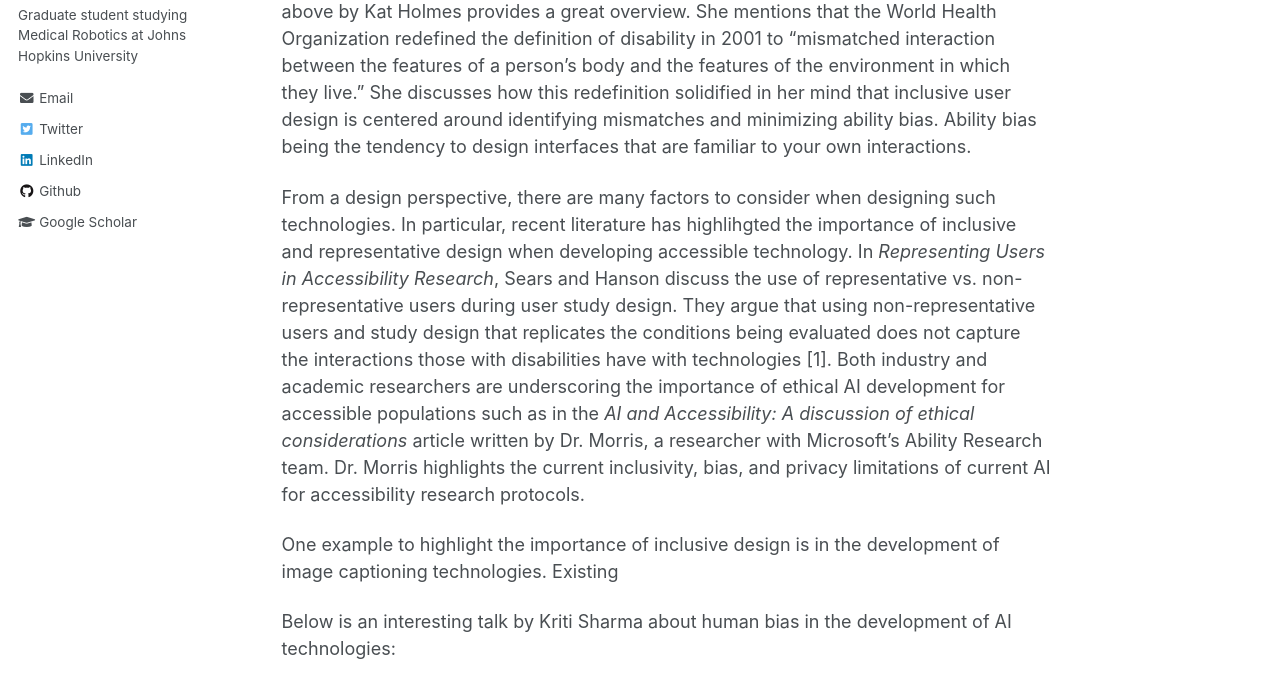
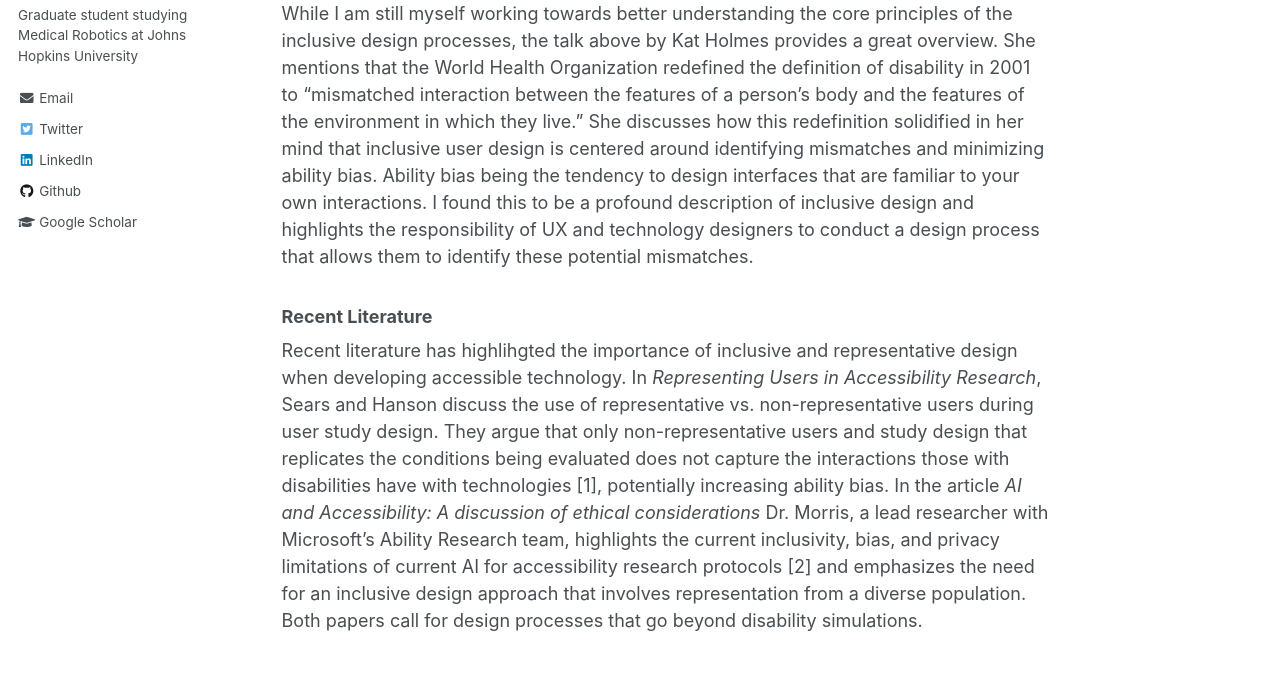
Before and after one commit to kinjmshah/kinjmshah.github.io, a Jekyll site: the page built from _portfolio/HCI_Assignment2.md, in a window 1280 px wide and 1400 px high, scrolled down 701 px. Shown: the part 286-967 px from the top of the window. Built offline with Jekyll 4.4.1, drawn with Linux system fonts in a browser that asks for light colours; some of the changed text lies outside the part shown; grey boxes are pictures that could not be loaded.

Commit message:
Update HCI_Assignment2.md

```diff
--- a/_portfolio/HCI_Assignment2.md
+++ b/_portfolio/HCI_Assignment2.md
@@ -5,18 +5,23 @@ permalink: /portfolio/HCIAccessibility
 
 In the past decade, there has been an increased focus of using artificial intelligence to improve accessibility. This focus has lead to amazing assistive technologies such as voice assistance, voice to text, dynamic haptic text displays, and computer vision based guidance devices, just to name a few. With the increasing prevelence of studying human-computer interactions and emphasis on human-centered design processes, the importance of **inclusive design**, in particular with respect to design of accessible technologies, has become a central design principle in approaching ethical development of artificial intelligence.
 
-### What is Inclusive Design?
+## What is Inclusive Design?
 <iframe width="560" height="315" src="https://www.youtube.com/embed/-iccWRhKZa8" frameborder="0" allow="accelerometer; autoplay; clipboard-write; encrypted-media; gyroscope; picture-in-picture" allowfullscreen></iframe>
 
-While I am still myself trying to better understand inclusive design processes, the talk above by Kat Holmes provides a great overview. She mentions that the World Health Organization redefined the definition of disability in 2001 to "mismatched interaction between the features of a person's body and the features of the environment in which they live." She discusses how this redefinition solidified in her mind that inclusive user design is centered around identifying mismatches and minimizing ability bias. Ability bias being the tendency to design interfaces that are familiar to your own interactions.
+While I am still myself working towards better understanding the core principles of the inclusive design processes, the talk above by Kat Holmes provides a great overview. She mentions that the World Health Organization redefined the definition of disability in 2001 to "mismatched interaction between the features of a person's body and the features of the environment in which they live." She discusses how this redefinition solidified in her mind that inclusive user design is centered around identifying mismatches and minimizing ability bias. Ability bias being the tendency to design interfaces that are familiar to your own interactions. I found this to be a profound description of inclusive design and highlights the responsibility of UX and technology designers to conduct a design process that allows them to identify these potential mismatches.
 
+### Recent Literature
+Recent literature has highlihgted the importance of inclusive and representative design when developing accessible technology. In *Representing Users in Accessibility Research*, Sears and Hanson discuss the use of representative vs. non-representative users during user study design. They argue that only non-representative users and study design that replicates the conditions being evaluated does not capture the interactions those with disabilities have with technologies [1], potentially increasing ability bias. In the article *AI and Accessibility: A discussion of ethical considerations* Dr. Morris, a lead researcher with Microsoft's Ability Research team, highlights the current inclusivity, bias, and privacy limitations of current AI for accessibility research protocols [2] and emphasizes the need for an inclusive design approach that involves representation from a diverse population. Both papers call for design processes that go beyond disability simulations.
 
-From a design perspective, there are many factors to consider when designing such technologies. In particular, recent literature has highlihgted the importance of inclusive and representative design when developing accessible technology. In *Representing Users in Accessibility Research*, Sears and Hanson discuss the use of representative vs. non-representative users during user study design. They argue that using non-representative users and study design that replicates the conditions being evaluated does not capture the interactions those with disabilities have with technologies [1]. Both industry and academic researchers are underscoring the importance of ethical AI development for accessible populations such as in the *AI and Accessibility: A discussion of ethical considerations* article written by Dr. Morris, a researcher with Microsoft's Ability Research team. Dr. Morris highlights the current inclusivity, bias, and privacy limitations of current AI for accessibility research protocols.
+## Example: Image Captioning Assistive Technologies - Increasing Accessibility of Digital Platforms
+One example to highlight the importance of inclusive design is in the development of image captioning technologies. A paper presented at the 2020 CHI Conference on Human Factors in Computing systems discussed the image description preferences of visually impared individuals [3] and the limitations of existing image captioning algorithms. While manual methods exist, such as enabling features for content creators to provide alternative text (Instagram example shown in Fig. 1), most digital images do not come with such captions or provided alternative text may be lacking. In the paper, the authors describe how users rely on news article text to cover the content of any images provided and have decreased social media use due to increased reliance on image based platforms. These authors highlight the importance of designing autocaptioning technologies with these demands in mind. However, prior work has found that even technologies that aim to provide this type of captioning for images, fall short of needed performance as they did not undergo inclusive design protocols during development. A paper published in CHI 2013, by Brady, Morris, et al, found that automated captioning algorithms perform poorly on images provided by visually impaired individuals as these algorithms have been trained on images provided by sighted users, which are usually of increased quality in terms of image clarity [4].
 
-One example to highlight the importance of inclusive design is in the development of image captioning technologies. Existing
-
+## Other Interesting Resources for Improving AI Accessibility and Inclusive Design
 Below is an interesting talk by Kriti Sharma about human bias in the development of AI technologies:
 <iframe width="560" height="315" src="https://www.youtube.com/embed/BRRNeBKwvNM" frameborder="0" allow="accelerometer; autoplay; clipboard-write; encrypted-media; gyroscope; picture-in-picture" allowfullscreen></iframe>
 
 
 [1] https://dl.acm.org/doi/pdf/10.1145/1978942.1979268
+[2] https://dl.acm.org/doi/pdf/10.1145/3356727
+[3] https://dl.acm.org/doi/abs/10.1145/3313831.3376404
+[4] https://www.cs.cmu.edu/~jbigham/pubs/pdfs/2013/visualchallenges.pdf
```
